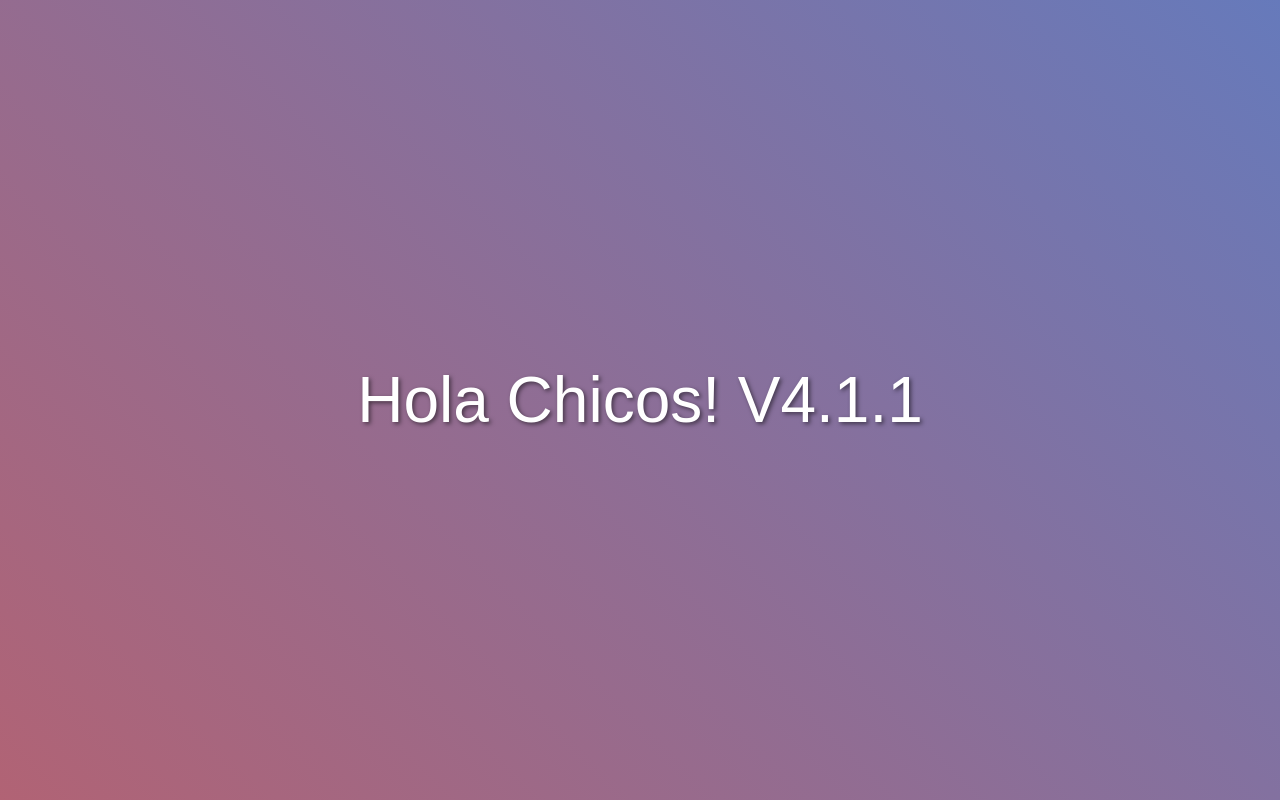
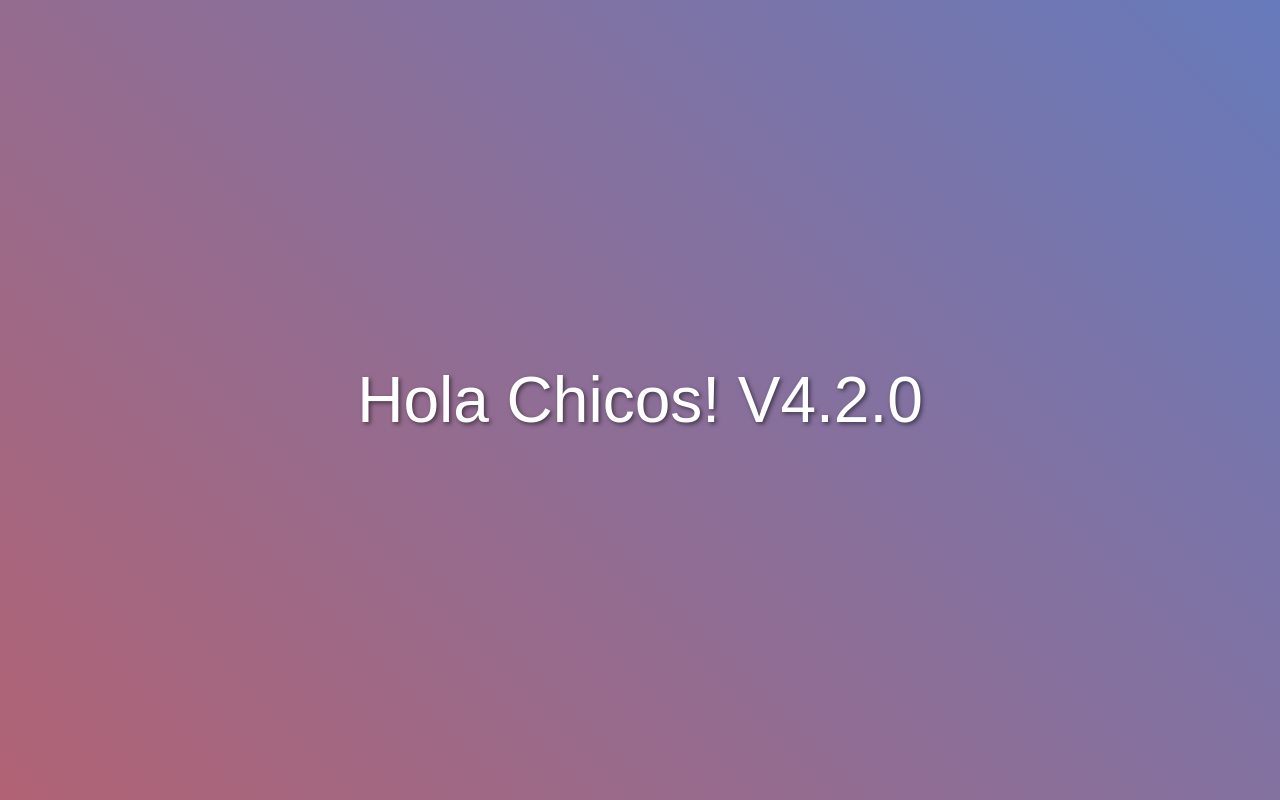
Before and after one commit to MarioFilian/Hola-mundo, a plain HTML site: page index.html in a window 1280 px wide. Drawn offline with Linux system fonts and the light colour scheme.

```diff
--- a/index.html
+++ b/index.html
@@ -28,6 +28,6 @@
     </style>
 </head>
 <body>
-    Hola Chicos! V4.1.1
+    Hola Chicos! V4.2.0
 </body>
 </html>
```
